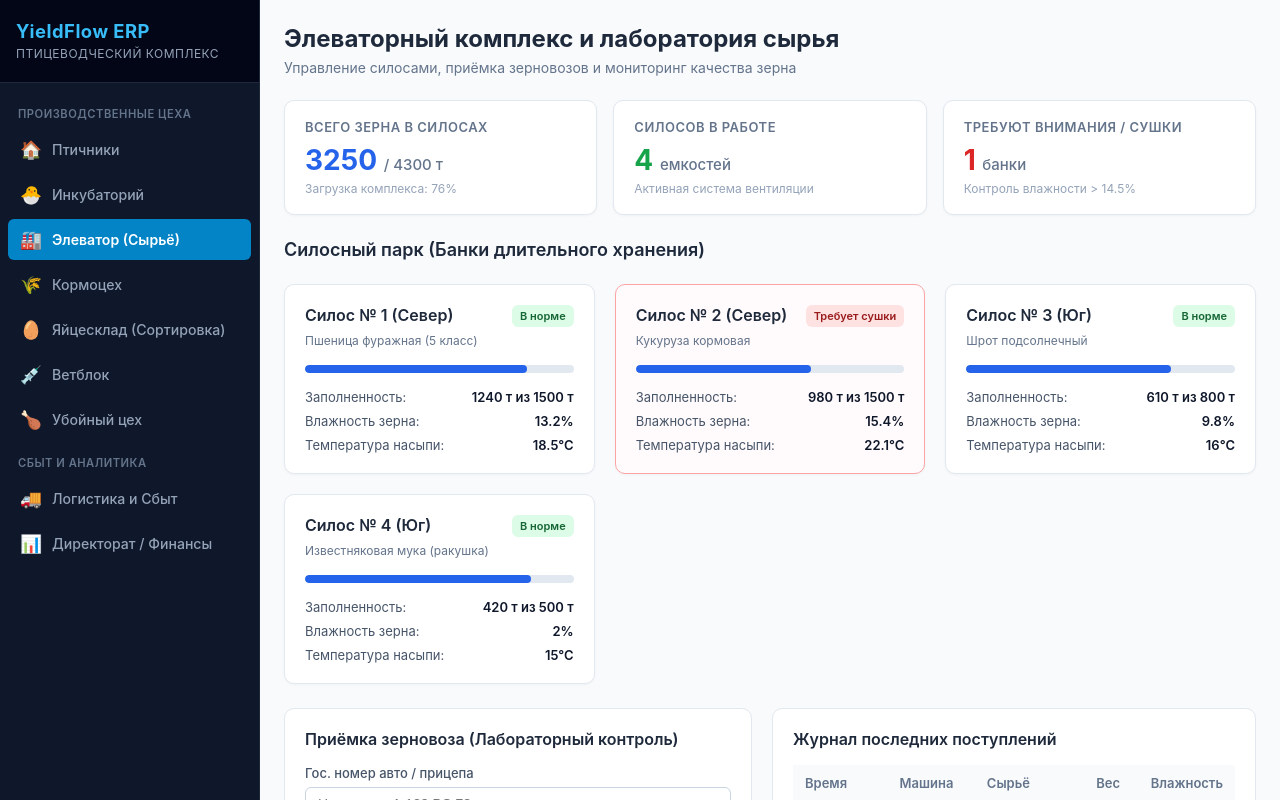
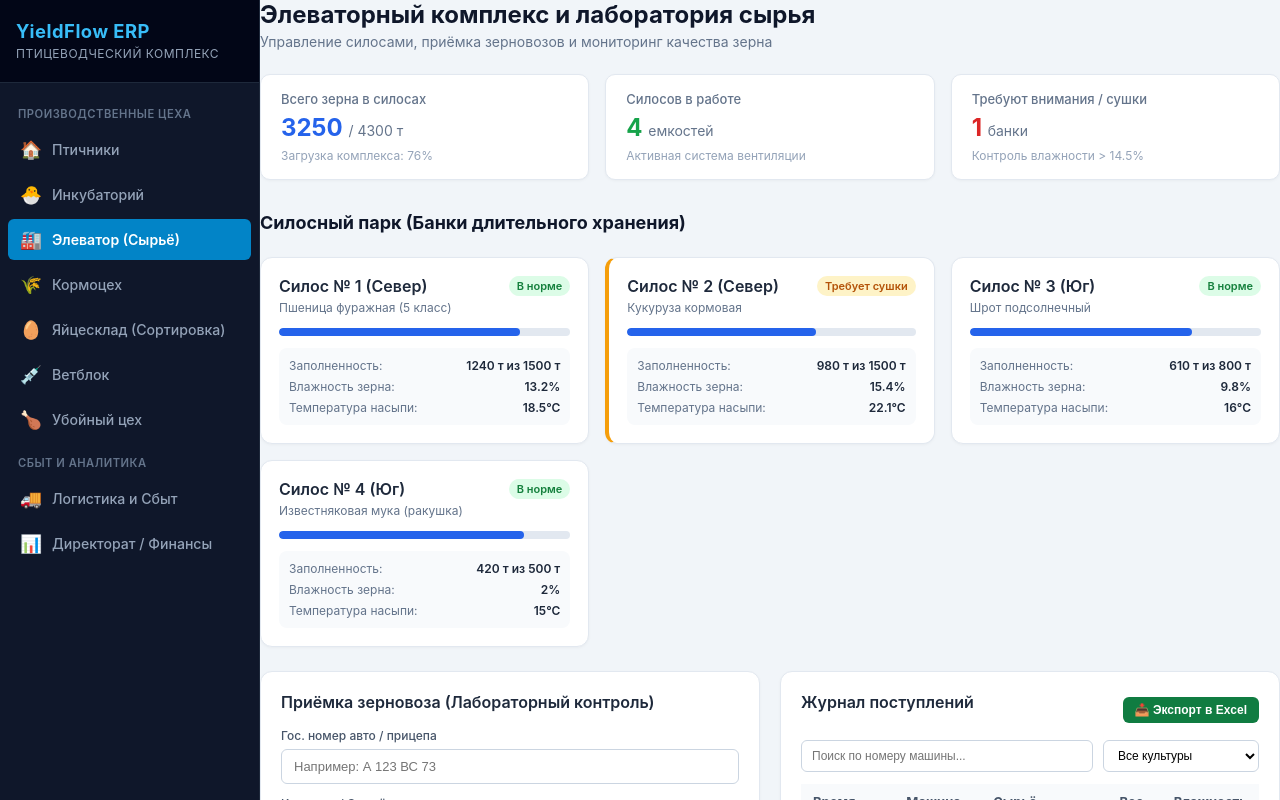
Before and after one commit to radikryzvanov/yield-flow-erp, an Angular app: page /elevator in a window 1280 px wide. Built offline with nearby package versions, Linux system fonts and the light colour scheme.

Commit message:
feat(elevator): separate interfaces, add live filter and grain intake excel export

```diff
--- a/src/app/features/elevator/pages/elevator-dashboard/elevator-dashboard.component.css
+++ b/src/app/features/elevator/pages/elevator-dashboard/elevator-dashboard.component.css
@@ -1,37 +1,31 @@
 .elevator-container {
-  padding: 24px;
   display: flex;
   flex-direction: column;
   gap: 24px;
-  background-color: #f8fafc;
-  min-height: 100vh;
 }
 
 .page-header h1 {
+  margin: 0;
   font-size: 24px;
-  color: #1e293b;
-  margin: 0 0 6px 0;
+  color: #0f172a;
+  font-weight: 700;
 }
 
 .subtitle {
+  margin: 4px 0 0 0;
   color: #64748b;
   font-size: 14px;
-  margin: 0;
 }
 
 .kpi-grid {
   display: grid;
-  grid-template-columns: repeat(3, 1fr);
+  grid-template-columns: repeat(auto-fit, minmax(220px, 1fr));
   gap: 16px;
-}
-
-@media (max-width: 860px) {
-  .kpi-grid { grid-template-columns: 1fr; }
 }
 
 .kpi-card {
   background: #ffffff;
-  padding: 18px 20px;
+  padding: 16px 20px;
   border-radius: 10px;
   border: 1px solid #e2e8f0;
   box-shadow: 0 1px 3px rgba(0, 0, 0, 0.04);
@@ -39,21 +33,19 @@
 
 .kpi-title {
   font-size: 13px;
-  font-weight: 600;
   color: #64748b;
-  text-transform: uppercase;
-  letter-spacing: 0.5px;
+  font-weight: 500;
 }
 
 .kpi-value {
-  font-size: 28px;
+  font-size: 24px;
   font-weight: 700;
-  margin: 8px 0 4px;
+  margin: 6px 0;
 }
 
-.kpi-value .unit {
-  font-size: 15px;
-  font-weight: 500;
+.unit {
+  font-size: 14px;
+  font-weight: 400;
   color: #64748b;
 }
 
@@ -65,46 +57,48 @@
 .text-primary { color: #2563eb; }
 .text-success { color: #16a34a; }
 .text-danger { color: #dc2626; }
+.font-bold { font-weight: 600; }
 
 .section-title {
   font-size: 18px;
-  font-weight: 600;
-  color: #1e293b;
+  font-weight: 700;
+  color: #0f172a;
+  margin-top: 8px;
 }
 
 .silos-grid {
   display: grid;
-  grid-template-columns: repeat(auto-fit, minmax(280px, 1fr));
-  gap: 20px;
+  grid-template-columns: repeat(auto-fit, minmax(260px, 1fr));
+  gap: 16px;
 }
 
 .silo-card {
   background: #ffffff;
-  border-radius: 10px;
   border: 1px solid #e2e8f0;
-  box-shadow: 0 1px 3px rgba(0, 0, 0, 0.04);
-  padding: 20px;
+  border-radius: 12px;
+  padding: 18px;
   display: flex;
   flex-direction: column;
-  gap: 16px;
+  gap: 12px;
+  box-shadow: 0 1px 3px rgba(0, 0, 0, 0.04);
 }
 
 .silo-card.status-warning {
-  border-color: #fca5a5;
-  background-color: #fffafb;
+  border-left: 4px solid #f59e0b;
 }
 
 .silo-header {
   display: flex;
   justify-content: space-between;
   align-items: flex-start;
+  gap: 8px;
 }
 
 .silo-title {
+  margin: 0;
   font-size: 16px;
   font-weight: 600;
   color: #1e293b;
-  margin: 0 0 4px 0;
 }
 
 .culture-tag {
@@ -112,60 +106,71 @@
   color: #64748b;
 }
 
+.badge {
+  font-size: 11px;
+  padding: 3px 8px;
+  border-radius: 12px;
+  font-weight: 600;
+  white-space: nowrap;
+}
+
+.badge-active { background: #dcfce7; color: #15803d; }
+.badge-warning { background: #fef3c7; color: #b45309; }
+
 .progress-wrap {
-  width: 100%;
   height: 8px;
-  background-color: #e2e8f0;
+  background: #e2e8f0;
   border-radius: 4px;
   overflow: hidden;
 }
 
 .progress-bar {
   height: 100%;
-  background-color: #2563eb;
+  background: #2563eb;
   border-radius: 4px;
+  transition: width 0.3s;
 }
 
 .silo-metrics {
   display: flex;
   flex-direction: column;
-  gap: 8px;
-  font-size: 13px;
+  gap: 6px;
+  background: #f8fafc;
+  padding: 10px;
+  border-radius: 8px;
 }
 
 .metric-row {
   display: flex;
   justify-content: space-between;
-  color: #475569;
+  font-size: 12px;
+  color: #64748b;
 }
 
 .metric-row .val {
   font-weight: 600;
-  color: #0f172a;
+  color: #1e293b;
 }
 
 .operations-grid {
   display: grid;
-  grid-template-columns: 1fr 1.5fr;
+  grid-template-columns: repeat(auto-fit, minmax(340px, 1fr));
   gap: 20px;
-}
-
-@media (max-width: 1024px) {
-  .operations-grid { grid-template-columns: 1fr; }
 }
 
 .form-card, .table-card {
   background: #ffffff;
-  border-radius: 10px;
   border: 1px solid #e2e8f0;
+  border-radius: 12px;
   padding: 20px;
+  box-shadow: 0 1px 3px rgba(0, 0, 0, 0.04);
 }
 
 .card-title {
+  margin: 0 0 16px 0;
   font-size: 16px;
   font-weight: 600;
   color: #1e293b;
-  margin: 0 0 16px 0;
 }
 
 .form-group {
@@ -176,7 +181,7 @@
 }
 
 .form-group label {
-  font-size: 13px;
+  font-size: 12px;
   font-weight: 500;
   color: #475569;
 }
@@ -188,61 +193,106 @@
 }
 
 .input-field {
-  padding: 8px 12px;
+  padding: 9px 12px;
   border: 1px solid #cbd5e1;
   border-radius: 6px;
-  font-size: 14px;
+  font-size: 13px;
   outline: none;
 }
 
 .input-field:focus {
   border-color: #2563eb;
+  box-shadow: 0 0 0 2px rgba(37, 99, 235, 0.1);
 }
 
 .btn-primary {
   width: 100%;
   padding: 10px;
-  background-color: #2563eb;
+  background: #2563eb;
   color: #ffffff;
   border: none;
   border-radius: 6px;
+  font-size: 13px;
   font-weight: 600;
-  font-size: 14px;
   cursor: pointer;
   margin-top: 8px;
 }
 
 .btn-primary:disabled {
-  background-color: #94a3b8;
+  background: #94a3b8;
   cursor: not-allowed;
+}
+
+/* Стили тулбара и экспорта */
+.table-header-flex {
+  display: flex;
+  justify-content: space-between;
+  align-items: center;
+  margin-bottom: 12px;
+}
+
+.toolbar-row {
+  display: flex;
+  gap: 10px;
+  margin-bottom: 12px;
+  flex-wrap: wrap;
+}
+
+.input-search, .select-filter {
+  padding: 7px 10px;
+  border: 1px solid #cbd5e1;
+  border-radius: 6px;
+  font-size: 12px;
+  outline: none;
+  background: #ffffff;
+}
+
+.input-search { flex: 1; min-width: 140px; }
+
+.btn-export {
+  display: inline-flex;
+  align-items: center;
+  gap: 6px;
+  background-color: #107c41;
+  color: #ffffff;
+  border: none;
+  padding: 6px 12px;
+  border-radius: 6px;
+  font-size: 12px;
+  font-weight: 600;
+  cursor: pointer;
+}
+
+.btn-export:hover {
+  background-color: #0c6133;
+}
+
+.table-responsive {
+  overflow-x: auto;
 }
 
 .data-table {
   width: 100%;
   border-collapse: collapse;
   font-size: 13px;
+  text-align: left;
 }
 
-.data-table th, .data-table td {
+.data-table th {
+  background: #f8fafc;
+  color: #475569;
   padding: 10px 12px;
-  text-align: left;
+  border-bottom: 1px solid #e2e8f0;
+}
+
+.data-table td {
+  padding: 10px 12px;
   border-bottom: 1px solid #f1f5f9;
 }
 
-.data-table th {
-  color: #64748b;
-  font-weight: 600;
-  background-color: #f8fafc;
+.empty-state {
+  text-align: center;
+  color: #94a3b8;
+  padding: 20px !important;
+  font-style: italic;
 }
-
-.font-bold { font-weight: 600; }
-
-.badge {
-  padding: 4px 8px;
-  border-radius: 6px;
-  font-size: 11px;
-  font-weight: 600;
-}
-
-.badge-active { background-color: #dcfce7; color: #166534; }
-.badge-warning { background-color: #fee2e2; color: #991b1b; }
--- a/src/app/features/elevator/pages/elevator-dashboard/elevator-dashboard.component.html
+++ b/src/app/features/elevator/pages/elevator-dashboard/elevator-dashboard.component.html
@@ -61,6 +61,7 @@
   </div>
 
   <div class="operations-grid">
+    <!-- Форма весовой приёмки -->
     <div class="form-card">
       <h3 class="card-title">Приёмка зерновоза (Лабораторный контроль)</h3>
       <div class="form-group">
@@ -101,8 +102,36 @@
       </button>
     </div>
 
+    <!-- Таблица журнала с Enterprise тулбаром -->
     <div class="table-card">
-      <h3 class="card-title">Журнал последних поступлений</h3>
+      <div class="table-header-flex">
+        <h3 class="card-title">Журнал поступлений</h3>
+        <button type="button" class="btn-export" (click)="exportToExcel()">
+          📥 Экспорт в Excel
+        </button>
+      </div>
+
+      <div class="toolbar-row">
+        <input
+          type="text"
+          placeholder="Поиск по номеру машины..."
+          [ngModel]="searchQuery()"
+          (ngModelChange)="searchQuery.set($event)"
+          class="input-search" />
+
+        <select
+          [ngModel]="selectedCulture()"
+          (ngModelChange)="selectedCulture.set($event)"
+          class="select-filter">
+          <option value="ALL">Все культуры</option>
+          <option value="Пшеница фуражная (5 класс)">Пшеница фуражная</option>
+          <option value="Кукуруза кормовая">Кукуруза кормовая</option>
+          <option value="Шрот подсолнечный">Шрот подсолнечный</option>
+          <option value="Известняковая мука (ракушка)">Известняковая мука</option>
+        </select>
+      </div>
+
+      <div class="table-responsive">
         <table class="data-table">
           <thead>
             <tr>
@@ -114,7 +143,7 @@
             </tr>
           </thead>
           <tbody>
-          <tr *ngFor="let log of intakeLogs()">
+            <tr *ngFor="let log of filteredLogs()">
               <td>{{ log.date }}</td>
               <td class="font-bold">{{ log.truckNumber }}</td>
               <td>{{ log.culture }}</td>
@@ -125,8 +154,12 @@
                 </span>
               </td>
             </tr>
+            <tr *ngIf="filteredLogs().length === 0">
+              <td colspan="5" class="empty-state">Записей не найдено</td>
+            </tr>
           </tbody>
         </table>
       </div>
     </div>
   </div>
+</div>
--- a/src/app/features/elevator/pages/elevator-dashboard/elevator-dashboard.component.ts
+++ b/src/app/features/elevator/pages/elevator-dashboard/elevator-dashboard.component.ts
@@ -1,7 +1,8 @@
-import { Component, inject, signal } from '@angular/core';
+import { Component, inject, signal, computed } from '@angular/core';
 import { CommonModule } from '@angular/common';
 import { FormsModule } from '@angular/forms';
 import { ElevatorService } from '../../services/elevator.service';
+import { GrainIntakeLog } from '../../interfaces/elevator.interface';
 
 @Component({
   selector: 'app-elevator-dashboard',
@@ -14,16 +15,37 @@ export class ElevatorDashboardComponent {
   protected readonly elevatorService = inject(ElevatorService);
 
   readonly silos = this.elevatorService.silos;
-  readonly intakeLogs = this.elevatorService.intakeLogs;
   readonly totalStoredTons = this.elevatorService.totalStoredTons;
   readonly totalCapacityTons = this.elevatorService.totalCapacityTons;
   readonly silosRequiringAttention = this.elevatorService.silosRequiringAttention;
 
+  // Форма приемки
   truckNumber = signal('');
   culture = signal('Пшеница фуражная (5 класс)');
   weightTons = signal<number | null>(null);
   moisturePercent = signal<number | null>(null);
   selectedSiloId = signal('silo-1');
+
+  // Сигналы фильтрации весового журнала
+  readonly searchQuery = signal<string>('');
+  readonly selectedCulture = signal<string>('ALL');
+
+  readonly filteredLogs = computed(() => {
+    const list = this.elevatorService.intakeLogs();
+    const query = this.searchQuery().trim().toLowerCase();
+    const cult = this.selectedCulture();
+
+    return list.filter((log: GrainIntakeLog) => {
+      const matchesSearch =
+        query === '' ||
+        log.truckNumber.toLowerCase().includes(query) ||
+        log.date.toLowerCase().includes(query);
+
+      const matchesCulture = cult === 'ALL' || log.culture === cult;
+
+      return matchesSearch && matchesCulture;
+    });
+  });
 
   submitIntake(): void {
     if (!this.truckNumber() || !this.weightTons() || !this.moisturePercent()) return;
@@ -40,4 +62,34 @@ export class ElevatorDashboardComponent {
     this.weightTons.set(null);
     this.moisturePercent.set(null);
   }
+
+  // Экспорт весового журнала зерна в Excel (.csv UTF-8 BOM)
+  exportToExcel(): void {
+    const data = this.filteredLogs();
+    if (data.length === 0) return;
+
+    const headers = ['Время/Дата', 'Гос. номер машины', 'Культура / Сырьё', 'Вес нетто (тонн)', 'Влажность (%)', 'Целевой силос'];
+    const rows = data.map((l: GrainIntakeLog) => {
+      const siloName = this.silos().find(s => s.id === l.targetSiloId)?.name || l.targetSiloId;
+      return [
+        `"${l.date}"`,
+        `"${l.truckNumber}"`,
+        `"${l.culture}"`,
+        l.weightTons.toString().replace('.', ','),
+        l.moisturePercent.toString().replace('.', ','),
+        `"${siloName}"`
+      ];
+    });
+
+    const csvContent = '\uFEFF' + [headers.join(';'), ...rows.map(e => e.join(';'))].join('\r\n');
+    const blob = new Blob([csvContent], { type: 'text/csv;charset=utf-8;' });
+    const url = URL.createObjectURL(blob);
+
+    const link = document.createElement('a');
+    link.setAttribute('href', url);
+    link.setAttribute('download', `Весовой_журнал_элеватора_${new Date().toISOString().slice(0, 10)}.csv`);
+    document.body.appendChild(link);
+    link.click();
+    document.body.removeChild(link);
+  }
 }
--- a/src/app/features/elevator/services/elevator.service.ts
+++ b/src/app/features/elevator/services/elevator.service.ts
@@ -1,25 +1,5 @@
 import { Injectable, signal, computed } from '@angular/core';
-
-export interface GrainSilo {
-  id: string;
-  name: string;
-  culture: string;
-  capacityTons: number;
-  currentTons: number;
-  moisturePercent: number;
-  temperatureC: number;
-  status: 'normal' | 'drying_required' | 'warning';
-}
-
-export interface GrainIntakeLog {
-  id: string;
-  date: string;
-  truckNumber: string;
-  culture: string;
-  weightTons: number;
-  moisturePercent: number;
-  targetSiloId: string;
-}
+import { GrainSilo, GrainIntakeLog } from '../interfaces/elevator.interface';
 
 @Injectable({
   providedIn: 'root'
@@ -73,7 +53,7 @@ export class ElevatorService {
       id: 'log-1',
       date: 'Сегодня, 08:30',
       truckNumber: 'Е 741 КХ 73',
-      culture: 'Пшеница фуражная',
+      culture: 'Пшеница фуражная (5 класс)',
       weightTons: 32.5,
       moisturePercent: 13.0,
       targetSiloId: 'silo-1'
```
Also changed, not shown: src/app/features/elevator/interfaces/elevator.interface.ts (added, +20 -0 lines). Lines whose indentation alone changed are shown as unchanged.
